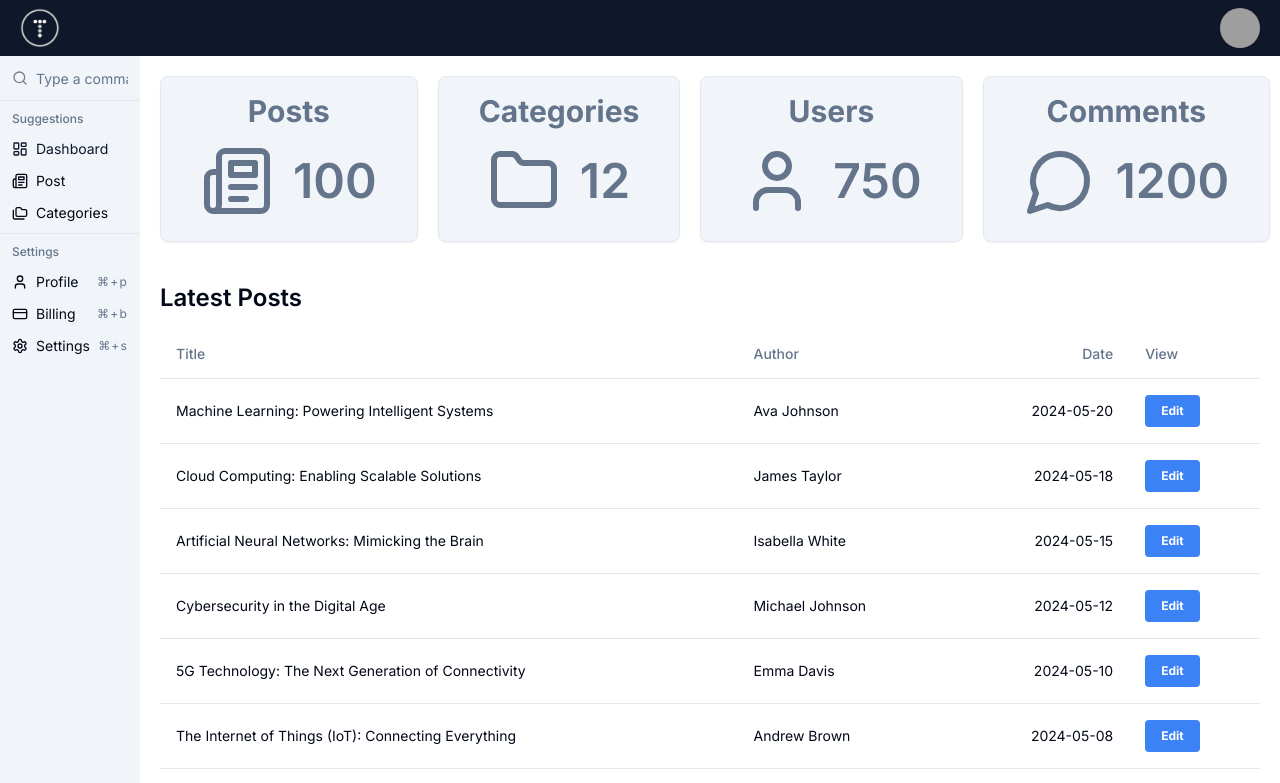
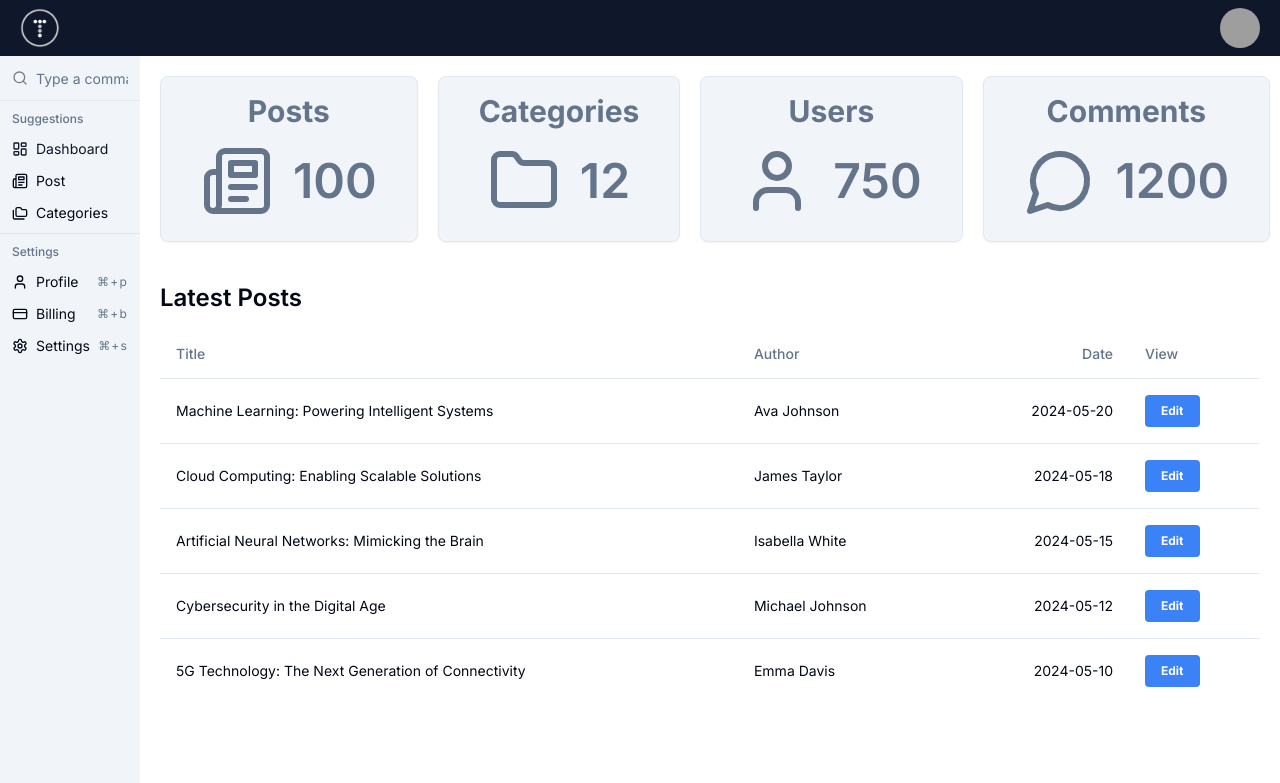
Before and after one commit to KaiIemsawat/next-js-dashboard-frontendOnly, a Next.js app: page / in a window 1280 px wide. Shown: the top 783 px of the page. Built offline with nearby package versions, Linux system fonts and the light colour scheme; grey boxes are pictures that could not be loaded.

Commit message:
filtered - posts

```diff
--- a/components/posts/PostsTable.tsx
+++ b/components/posts/PostsTable.tsx
@@ -23,6 +23,9 @@ const PostsTable = ({ limit, title }: PostsTableProps) => {
     (a, b) => new Date(b.date).getTime() - new Date(a.date).getTime(),
   );
 
+  //   Filter posts to limit
+  const filteredPosts = limit ? sortedPosts.slice(0, limit) : sortedPosts;
+
   return (
     <div className="mt-10">
       <h3 className="mb-4 text-2xl font-semibold">{title ? title : "Posts"}</h3>
@@ -39,7 +42,7 @@ const PostsTable = ({ limit, title }: PostsTableProps) => {
           </TableRow>
         </TableHeader>
         <TableBody>
-          {sortedPosts.map((post) => (
+          {filteredPosts.map((post) => (
             <TableRow key={post.id}>
               <TableCell>{post.title}</TableCell>
               <TableCell className="hidden md:table-cell">
```
